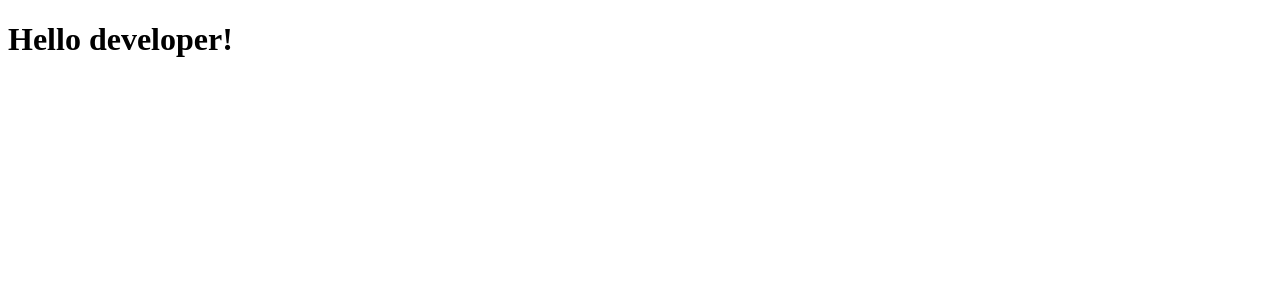
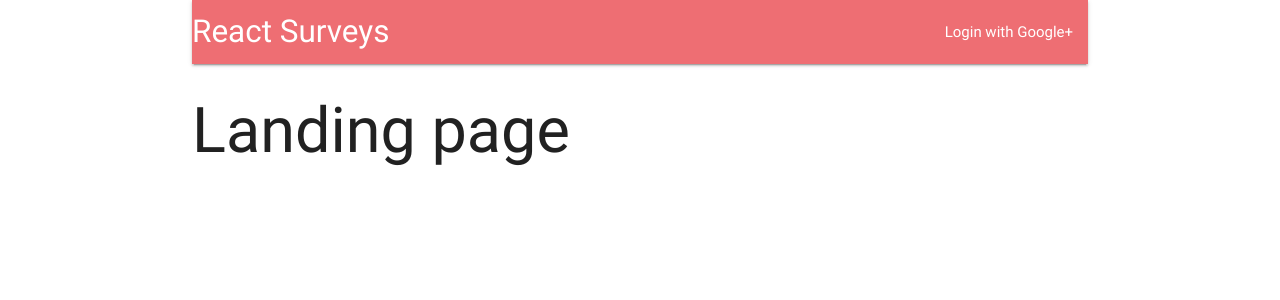
Before and after one commit to brianfajardo/react-user-survey-app, a React (Create React App) app in the folder client/: page / in a window 1280 px wide. Shown: the top 300 px of the page. Built offline with nearby package versions, Linux system fonts and the light colour scheme; no server answers.

Commit message:
Scaffold HeaderContainer. Create fetchUser action creator and dispatch action to reducer.

```diff
--- /dev/null
+++ b/client/src/actions/index.js
@@ -0,0 +1,9 @@
+import axios from 'axios'
+
+import { FETCH_USER } from '../constants/ACTION_TYPES'
+
+export const fetchUser = () => async (dispatch) => {
+  const res = await axios.get('/api/current_user')
+  const user = res.data
+  dispatch({ type: FETCH_USER, payload: user })
+}
--- a/client/src/components/App.js
+++ b/client/src/components/App.js
@@ -1,5 +1,24 @@
 import React from 'react'
+import { BrowserRouter, Route } from 'react-router-dom'
 
-const App = () => <h1>Hello developer!</h1>
+import HeaderContainer from '../containers/HeaderContainer'
+
+// Dummy components
+const Landing = () => <h1>Landing page</h1>
+const Dashboard = () => <h1>Dashboard</h1>
+const Survey = () => <h1>Create new survey</h1>
+
+const App = () => (
+  <div className="container">
+    <BrowserRouter>
+      <div>
+        <HeaderContainer />
+        <Route exact path="/" component={Landing} />
+        <Route exact path="/surveys" component={Dashboard} />
+        <Route path="/surveys/create" component={Survey} />
+      </div>
+    </BrowserRouter >
+  </div>
+)
 
 export default App
--- /dev/null
+++ b/client/src/constants/ACTION_TYPES.js
@@ -0,0 +1 @@
+export const FETCH_USER = 'fetch user'
--- /dev/null
+++ b/client/src/containers/HeaderContainer.js
@@ -0,0 +1,31 @@
+import React, { Component } from 'react'
+import { connect } from 'react-redux'
+import PropTypes from 'prop-types'
+
+import * as actions from '../actions'
+
+class HeaderContainer extends Component {
+
+  componentDidMount() {
+    this.props.fetchUser()
+  }
+
+  render() {
+    return (
+      <nav>
+        <div className="nav-wrapper">
+          <a href="/" className="brand-logo left">React Surveys</a>
+          <ul className="right">
+            <li><a href="/auth/google">Login with Google+</a></li>
+          </ul>
+        </div>
+      </nav>
+    )
+  }
+}
+
+HeaderContainer.propTypes = {
+  fetchUser: PropTypes.func.isRequired
+}
+
+export default connect(null, actions)(HeaderContainer)
--- a/client/src/index.js
+++ b/client/src/index.js
@@ -1,6 +1,7 @@
 import React from 'react'
 import ReactDOM from 'react-dom'
 import { Provider } from 'react-redux'
+import 'materialize-css/dist/css/materialize.min.css'
 
 import App from './components/App'
 import configureStore from './store/configureStore'
--- a/client/src/reducers/authReducer.js
+++ b/client/src/reducers/authReducer.js
@@ -1,5 +1,14 @@
-const authReducer = (state = {}, action) => {
+import { FETCH_USER } from '../constants/ACTION_TYPES'
+
+// Three states of auth:
+// 1. Default null state; component re-render is idle in whether user is already auth'd or not.
+// 2. action.payload returns truthy; user is auth'd.
+// 3. action.payload returns falsey; user is unauth'd.
+
+const authReducer = (state = null, action) => {
   switch (action.type) {
+    case FETCH_USER:
+      return action.payload || false
     default:
       return state
   }
--- a/client/src/store/configureStore.js
+++ b/client/src/store/configureStore.js
@@ -1,8 +1,9 @@
 import { createStore, applyMiddleware } from 'redux'
+import reduxThunk from 'redux-thunk'
 
 import rootReducer from '../reducers'
 
-const middleware = applyMiddleware()
+const middleware = applyMiddleware(reduxThunk)
 const configureStore = initialState => createStore(rootReducer, initialState, middleware)
 
 export default configureStore
```
Also changed, not shown: client/package.json (+8 -1 lines), client/.eslintrc.json, 1 other file (tests, documents, lock files or other folders).
